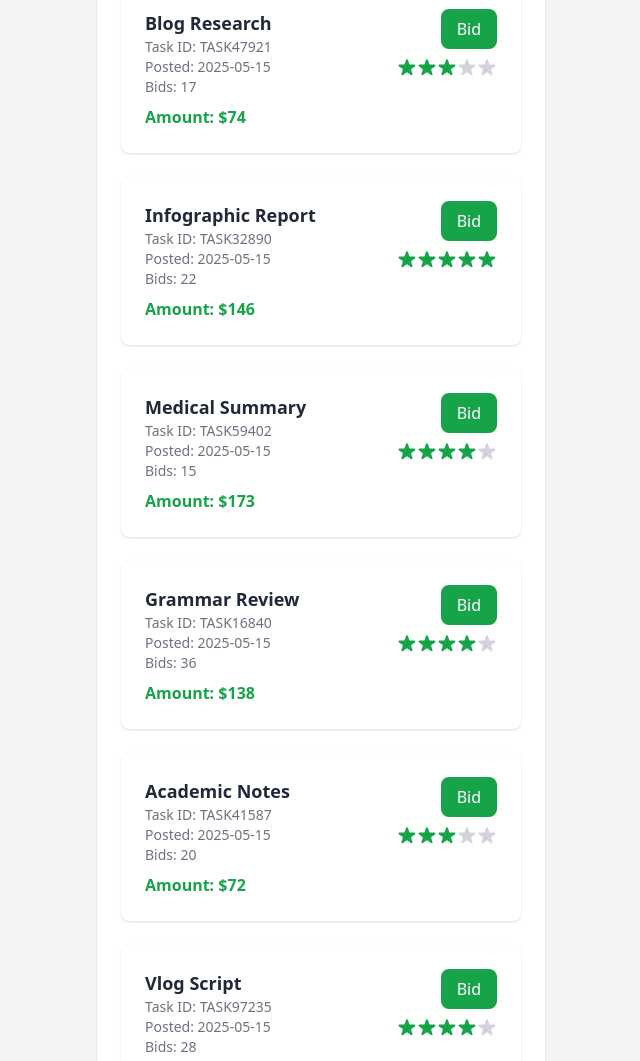
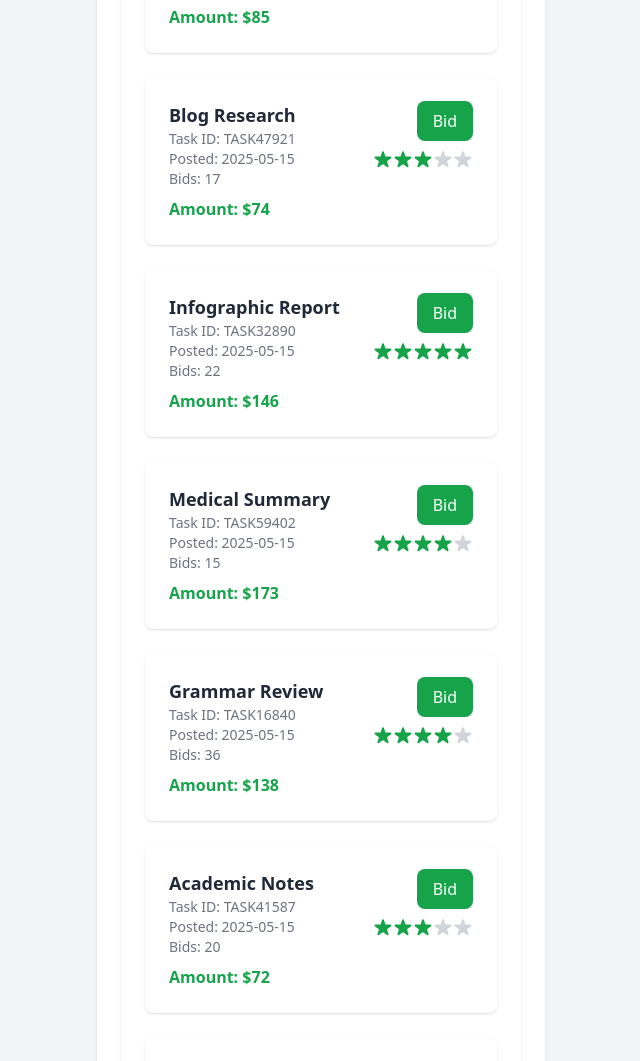
Before and after one commit to CashWayAppRegulatedCentralBankOfAmerica/loin, a plain HTML site: page task.html in a window 1280 px wide. Shown: the part 10939-12000 px from the top of the page, without its empty margins (319-959 px from the left). Drawn offline with nearby package versions, Linux system fonts and the light colour scheme.

Commit message:
Update task.html

```diff
--- a/task.html
+++ b/task.html
@@ -6,6 +6,7 @@
   <title>Nova Prime Tasks</title>
   <script src="https://cdn.tailwindcss.com"></script>
 </head>
+  <main class="max-w-md mx-auto mt-10 bg-white p-6 pb-20 rounded-lg shadow">
 <body class="bg-gray-100 font-sans">
   <header class="bg-white shadow p-4 flex justify-between items-center">
     <h1 class="text-2xl font-bold text-green-600">Nova Prime</h1>
```
